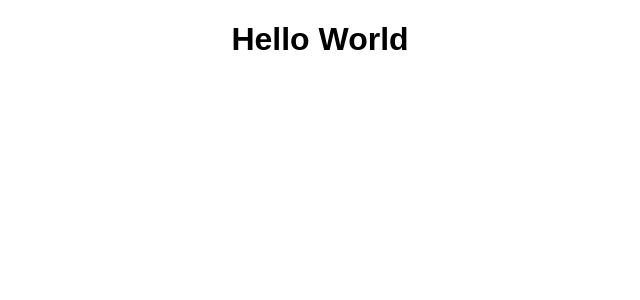
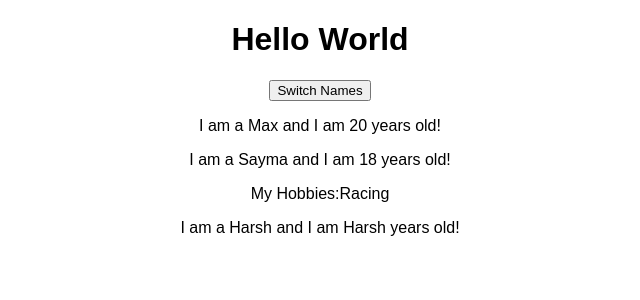
Before and after one commit to saymarizvi27/react-learn-basics, a React (Create React App) app: page / in a window 1280 px wide. Shown: the top 300 px of the page, without its empty margins (320-960 px from the left). Built offline with nearby package versions, Linux system fonts and the light colour scheme.

Commit message:
props and states

```diff
--- a/src/App.js
+++ b/src/App.js
@@ -1,12 +1,38 @@
 import React, { Component } from 'react';
 import './App.css';
+import Person from './Person/Person.js';
 
 class App extends Component {
+  state = {
+    persons: [
+      {
+        name: 'Max', age: 20
+      },
+      {
+        name: 'Sayma', age: 18
+      },
+      {
+        name: 'Harsh', age: 26
+      }
+    ]
+  }
+
+  //Do not use this,switchNameHandler()
+  //because it will execute immediately as soon as the dom is rendered
+  switchNameHandler = () => {
+      console.log("Inside switch Name Handler");
+  }
+
   render() {
     return (
       <div className="App">
         <h1>Hello World</h1>
+        <button onClick={this.switchNameHandler}>Switch Names</button>
+        <Person name={this.state.persons[0].name} age={this.state.persons[0].age} />
+        <Person name={this.state.persons[1].name} age={this.state.persons[1].age}>My Hobbies:Racing</Person>
+        <Person name={this.state.persons[2].name} age={this.state.persons[2].name} />
       </div>
+
     );
   }
 }
--- /dev/null
+++ b/src/Person/Person.js
@@ -0,0 +1,13 @@
+import React from 'react';
+
+const person = (props) =>{
+
+      return (
+      <div>
+          <p>I am a {props.name} and I am {props.age} years old!</p>
+          {/*This is children*/}
+          {props.children}
+          </div>)
+}
+
+export default person;
```
